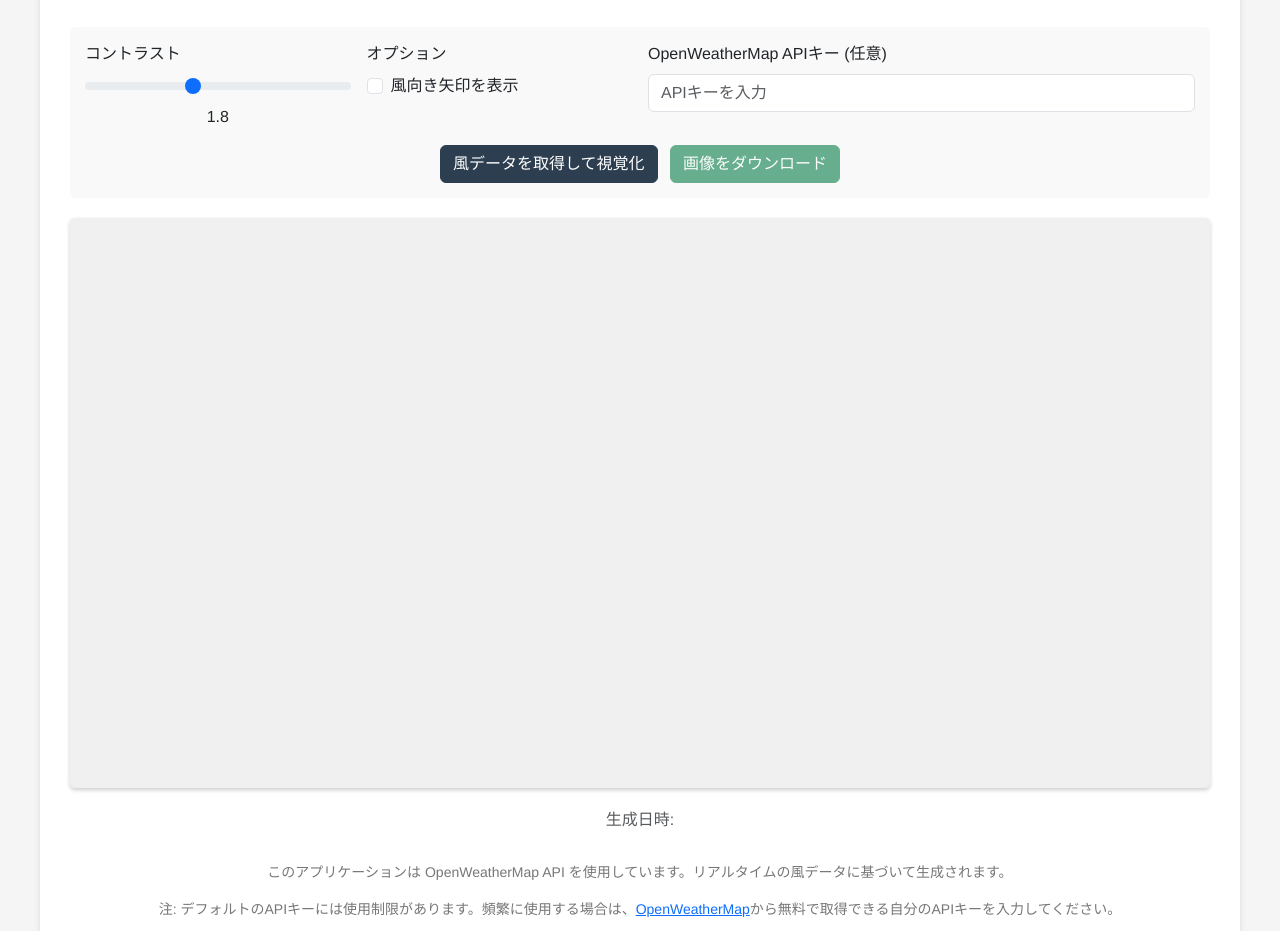
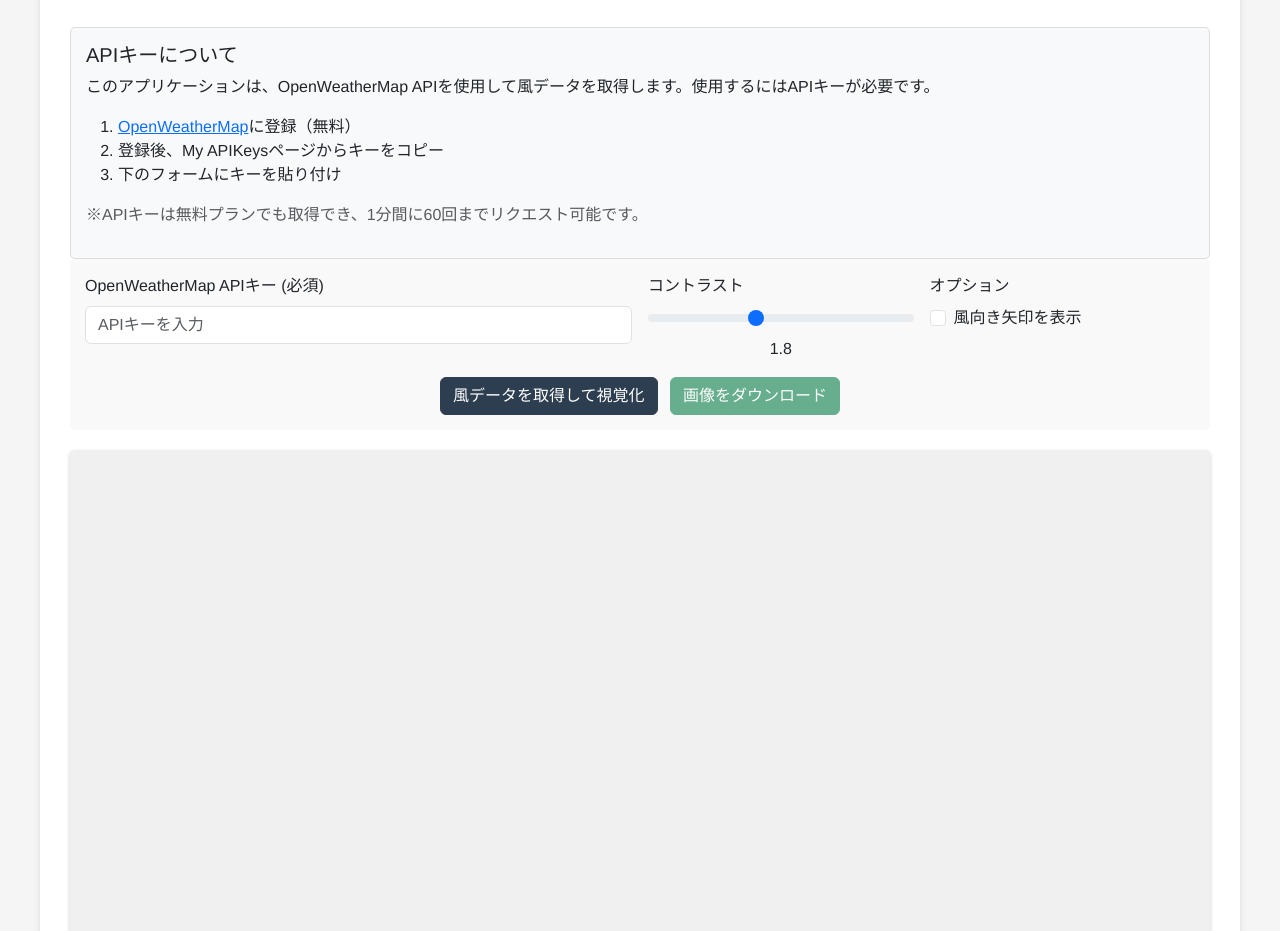
Before and after one commit to s-ame/japan-wind-visualization, a plain HTML site: page index.html in a window 1280 px wide. Shown: the part 101-1032 px from the top of the page. Drawn offline with nearby package versions, Linux system fonts and the light colour scheme.

Commit message:
Update index.html

```diff
--- a/index.html
+++ b/index.html
@@ -77,14 +77,36 @@
             margin-top: 10px;
             font-weight: bold;
         }
+        .api-key-info {
+            margin-top: 10px;
+            border: 1px solid #ddd;
+            padding: 15px;
+            border-radius: 5px;
+            background-color: #f8f9fa;
+        }
     </style>
 </head>
 <body>
     <div class="container">
         <h1>日本の風データビジュアライゼーション</h1>
 
+        <div class="api-key-info">
+            <h5>APIキーについて</h5>
+            <p>このアプリケーションは、OpenWeatherMap APIを使用して風データを取得します。使用するにはAPIキーが必要です。</p>
+            <ol>
+                <li><a href="https://home.openweathermap.org/users/sign_up" target="_blank">OpenWeatherMap</a>に登録（無料）</li>
+                <li>登録後、My APIKeysページからキーをコピー</li>
+                <li>下のフォームにキーを貼り付け</li>
+            </ol>
+            <p class="text-muted">※APIキーは無料プランでも取得でき、1分間に60回までリクエスト可能です。</p>
+        </div>
+
         <div class="controls">
             <div class="row g-3">
+                <div class="col-md-6">
+                    <label for="apiKey" class="form-label">OpenWeatherMap APIキー (必須)</label>
+                    <input type="text" class="form-control" id="apiKey" placeholder="APIキーを入力">
+                </div>
                 <div class="col-md-3">
                     <label for="contrastInput" class="form-label">コントラスト</label>
                     <input type="range" class="form-range" id="contrastInput" min="1" max="3" step="0.1" value="1.8">
@@ -96,10 +118,6 @@
                         <input class="form-check-input" type="checkbox" id="showArrows">
                         <label class="form-check-label" for="showArrows">風向き矢印を表示</label>
                     </div>
-                </div>
-                <div class="col-md-6">
-                    <label for="apiKey" class="form-label">OpenWeatherMap APIキー (任意)</label>
-                    <input type="text" class="form-control" id="apiKey" placeholder="APIキーを入力">
                 </div>
             </div>
             <div class="row mt-3">
@@ -120,7 +138,7 @@
 
         <div id="canvasContainer">
             <canvas id="windCanvas" width="1200" height="600"></canvas>
-            <p class="text-center text-muted">生成日時: <span id="generationTime"></span></p>
+            <p class="text-center text-muted">生成日時: <span id="generationTime">-</span></p>
         </div>
 
         <div id="dataContainer" class="data-table" style="display: none;">
@@ -144,7 +162,7 @@
 
         <div class="footer">
             <p>このアプリケーションは OpenWeatherMap API を使用しています。リアルタイムの風データに基づいて生成されます。</p>
-            <p>注: デフォルトのAPIキーには使用制限があります。頻繁に使用する場合は、<a href="https://openweathermap.org/" target="_blank">OpenWeatherMap</a>から無料で取得できる自分のAPIキーを入力してください。</p>
+            <p>GitHub: <a href="https://github.com/あなたのユーザー名/japan-wind-visualization" target="_blank">https://github.com/あなたのユーザー名/japan-wind-visualization</a></p>
         </div>
     </div>
 
```
